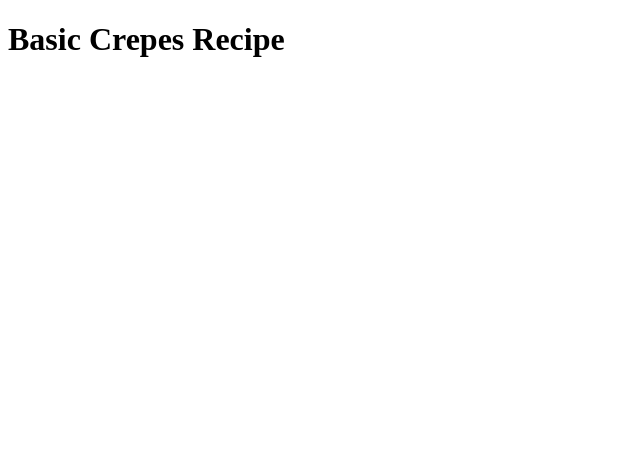
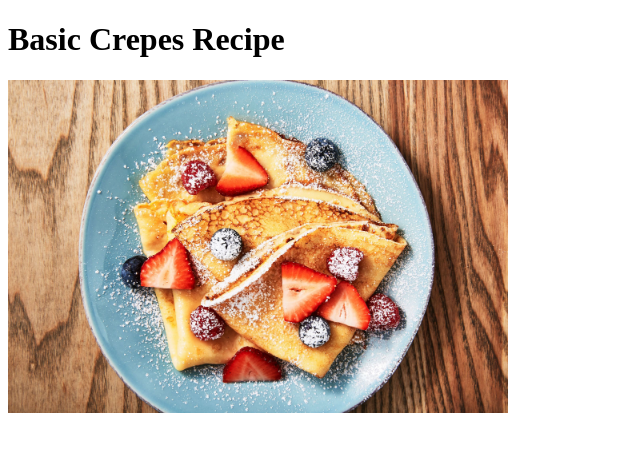
Before and after one commit to abubakaralsadiq/odin-repices, a plain HTML site: page recipes/crepes.html in a window 1280 px wide. Shown: the whole page, without its empty margins (0-640 px from the left). Drawn offline with Linux system fonts and the light colour scheme.

Commit message:
image folder created and image added to crepes file

```diff
--- a/recipes/crepes.html
+++ b/recipes/crepes.html
@@ -8,5 +8,6 @@
 </head>
 <body>
     <h1>Basic Crepes Recipe</h1>
+    <img src="../img/crepes.jpg" width="500">
 </body>
 </html>
```
Also changed, not shown: img/crepes.jpg (added).
